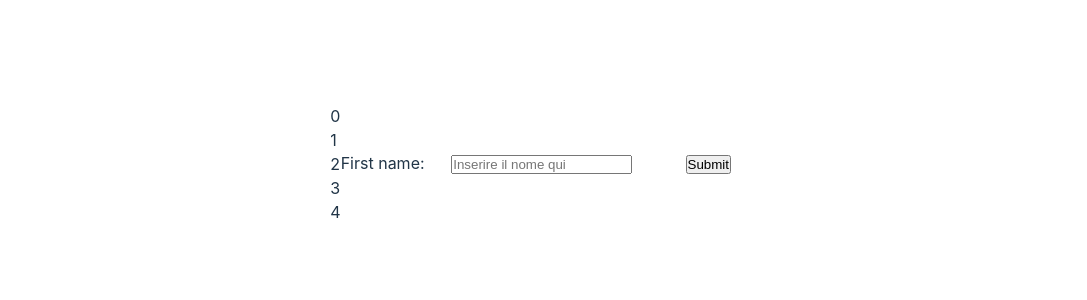
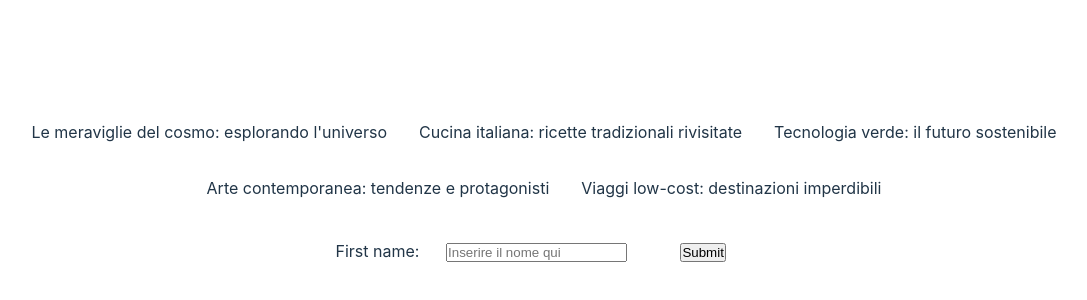
Before and after one commit to Lorenzo-Ruben-Rampa/react-form, a React (Vite) app: page / in a window 1280 px wide. Shown: the part 88-388 px from the top of the page, without its empty margins (32-1119 px from the left). Built offline with nearby package versions, Linux system fonts and the light colour scheme.

Commit message:
correzioni css e titoli a schermo

```diff
--- a/src/App.jsx
+++ b/src/App.jsx
@@ -11,11 +11,13 @@ function App() {
     <>
       <div className="container">
         <ul>
-          {articoli.map((index, articolo) => (
+          {articoli.map((articolo, index) => (
             <li
               key={index}>{articolo}</li>
           ))}
         </ul>
+      </div>
+      <div className="container">
         <form action="/action_page.php" method="get">
           <label>First name:</label>
           <input type="text" id="fname" name="fname" placeholder="Inserire il nome qui"></input>
--- a/src/index.css
+++ b/src/index.css
@@ -34,6 +34,8 @@ body {
   margin-top: 15%;
   min-width: 320px;
   min-height: 100vh;
+  display: flex;
+  justify-content: center;
 
 }
 
@@ -82,6 +84,13 @@ input {
 
 ul {
   list-style-type: none;
+  display: flex;
+  justify-content: center;
+  flex-wrap: wrap;
+}
+
+ul>li {
+  margin: 1em;
 }
 
 @media (prefers-color-scheme: light) {
```
